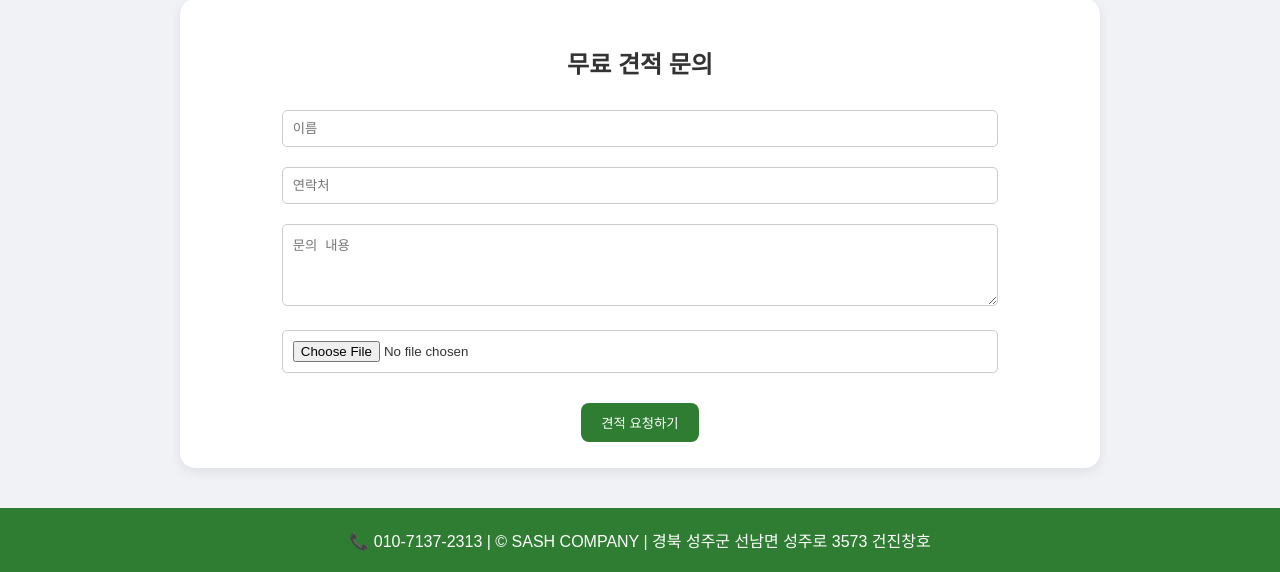
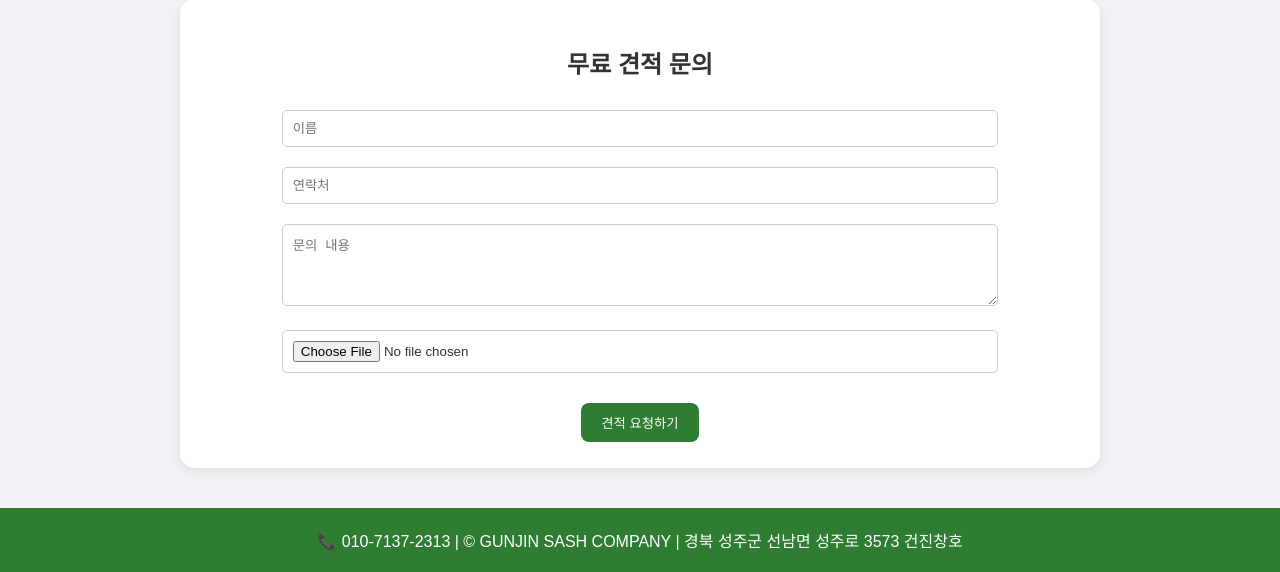
Before and after one commit to hhaening818/sash-company, a Flask app: page / in a window 1280 px wide. Shown: the part 1453-2025 px from the top of the page. Run offline with Flask 3, Linux system fonts and the light colour scheme; data that the repository does not hold is empty; parts of the project's set-up code (start-up, migrations or seed data) failed here and were passed over; some libraries are stand-ins or nearby versions.

Commit message:
하단 footer 변경

```diff
--- a/templates/about.html
+++ b/templates/about.html
@@ -416,7 +416,7 @@ SASH COMPANY는 창호 시공 전문 기업으로
 
 <div class="footer">
 
-📞 010-7137-2313 | © SASH COMPANY | 경북 성주군 선남면 성주로 3573 건진창호 <br />
+📞 010-7137-2313 | © GUNJIN SASH COMPANY | 경북 성주군 선남면 성주로 3573 건진창호 <br />
 
 </div>
 
--- a/templates/construction.html
+++ b/templates/construction.html
@@ -429,7 +429,7 @@ SASH COMPANY
 
 <div class="footer">
 
-    📞 010-7137-2313 | © SASH COMPANY | 경북 성주군 선남면 성주로 3573 건진창호 <br />
+    📞 010-7137-2313 | © GUJIN SASH COMPANY | 경북 성주군 선남면 성주로 3573 건진창호 <br />
 
 </div>
 
--- a/templates/index.html
+++ b/templates/index.html
@@ -835,7 +835,7 @@
 </div>
 
 <footer>
-    📞 010-7137-2313 | © SASH COMPANY | 경북 성주군 선남면 성주로 3573 건진창호 <br />
+    📞 010-7137-2313 | © GUNJIN SASH COMPANY | 경북 성주군 선남면 성주로 3573 건진창호 <br />
 </footer>
 
 <div class="modal" id="imageModal">
```
